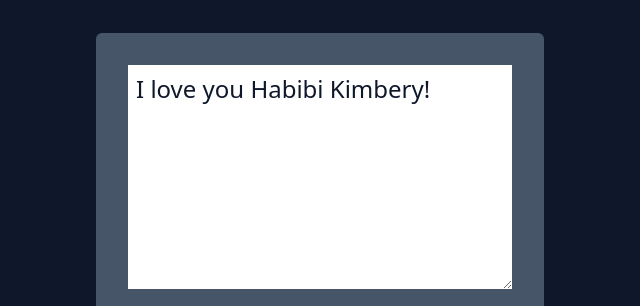
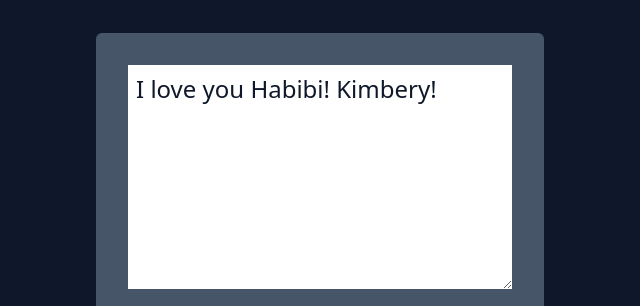
Before and after one commit to JCJ02/Text-to-Speech, a website: page index.html in a window 1280 px wide. Shown: the part 145-451 px from the top of the page, 320-960 px from the left. Drawn offline with Linux system fonts and the light colour scheme.

Commit message:
Second Commit

```diff
--- a/index.html
+++ b/index.html
@@ -41,7 +41,7 @@
 
         <!--Text to Speech Form-->
         <div class="bg-slate-600 flex flex-col justify-center items-center gap-5 p-8 rounded-md">
-            <textarea id="textArea" class="w-60 h-32 text-1xl text-slate-900 p-2 font-sans placeholder:tracking-widest md:w-80 md:h-48 md:text-2xl lg:w-96 lg:h-56" placeholder="Enter Text...">I love you Habibi Kimbery!</textarea>
+            <textarea id="textArea" class="w-60 h-32 text-1xl text-slate-900 p-2 font-sans placeholder:tracking-widest md:w-80 md:h-48 md:text-2xl lg:w-96 lg:h-56" placeholder="Enter Text...">I love you Habibi! Kimbery!</textarea>
             <button id="speakButton" type="button" class="bg-slate-900 text-1xl text-slate-300 font-mono font-semibold w-60 py-2 rounded-sm border-none cursor-pointer hover:bg-slate-400 hover:text-slate-900 hover:duration-300 md:w-80 md:text-2xl lg:w-96">Speak</button>
         </div>
 
```
